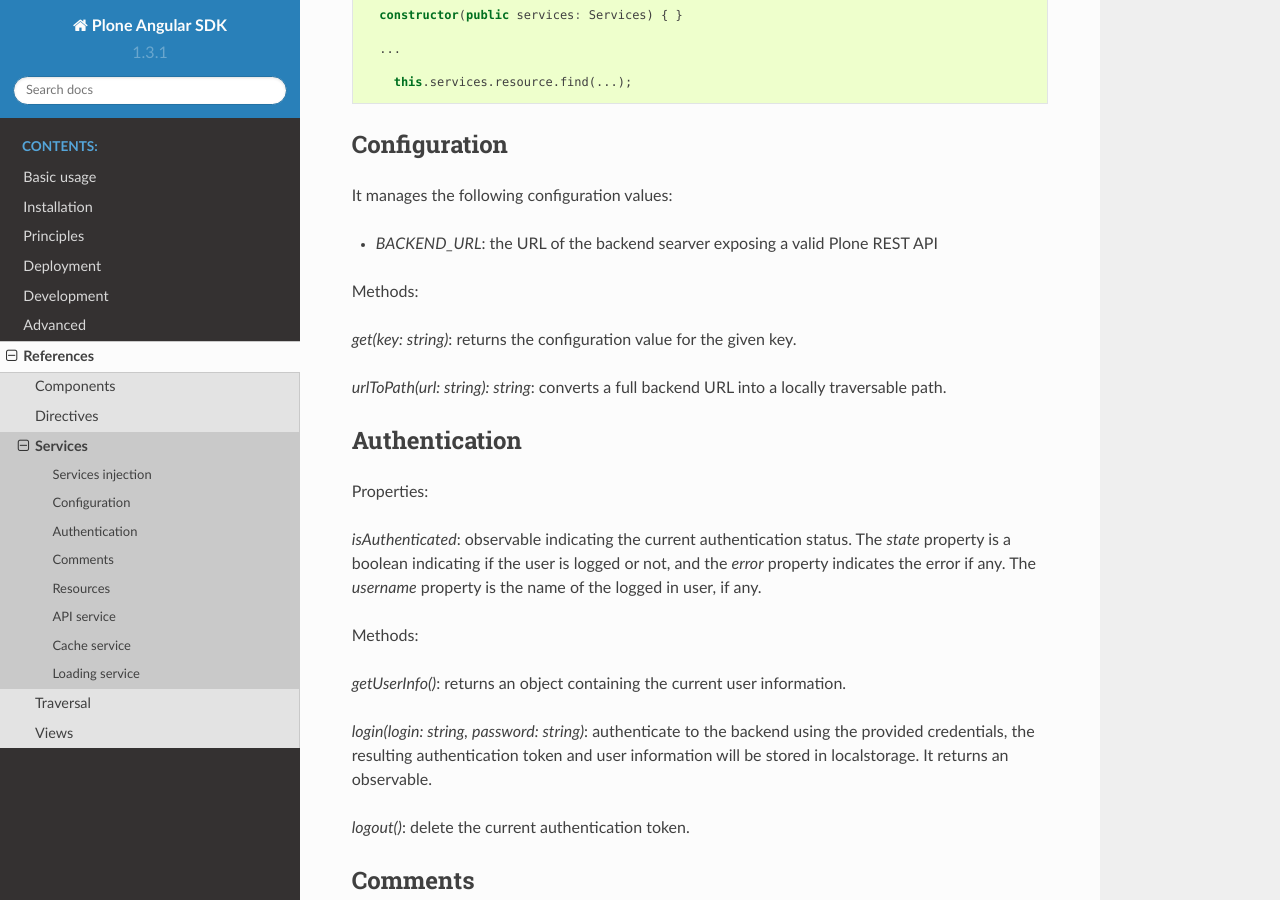
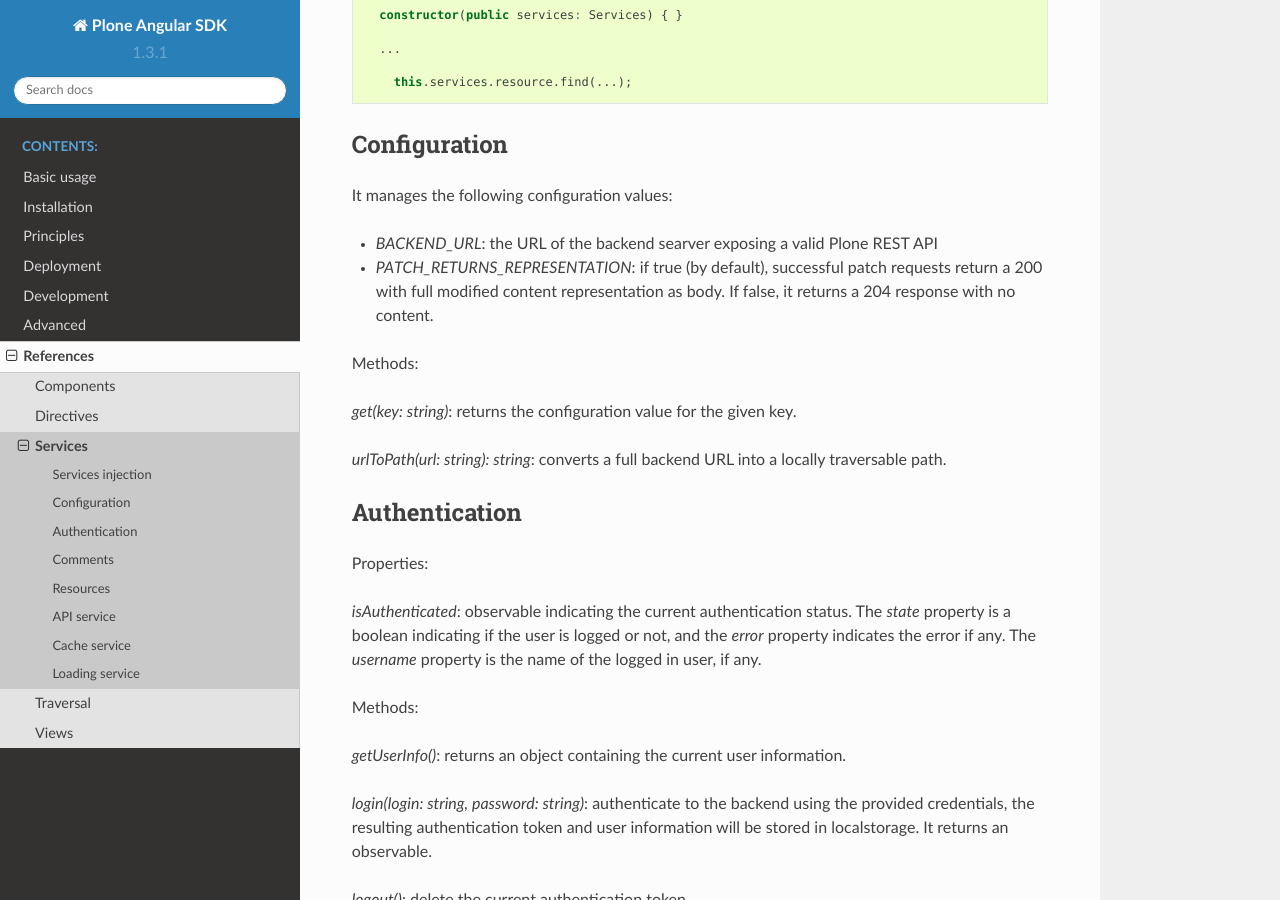
Before and after one commit to plone/plone.restapi-angular, a Sphinx documentation site: the page built from docs/reference/services.rst, in a window 1280 px wide and 900 px high, scrolled down 344 px. Built offline with Sphinx 7.4.7 and the Read the Docs theme 2.0.0, drawn with Linux system fonts in a browser that asks for light colours.

Commit message:
set Prefer return=representation by default on patch requests

```diff
--- a/docs/reference/services.rst
+++ b/docs/reference/services.rst
@@ -23,6 +23,9 @@ Configuration
 It manages the following configuration values:
 
 - `BACKEND_URL`: the URL of the backend searver exposing a valid Plone REST API
+- `PATCH_RETURNS_REPRESENTATION`: if true (by default), successful patch requests return a 200
+  with full modified content representation as body.
+  If false, it returns a 204 response with no content.
 
 Methods:
 
```
Also changed, not shown: CHANGELOG.md (+3 -0 lines), 1 other file.
